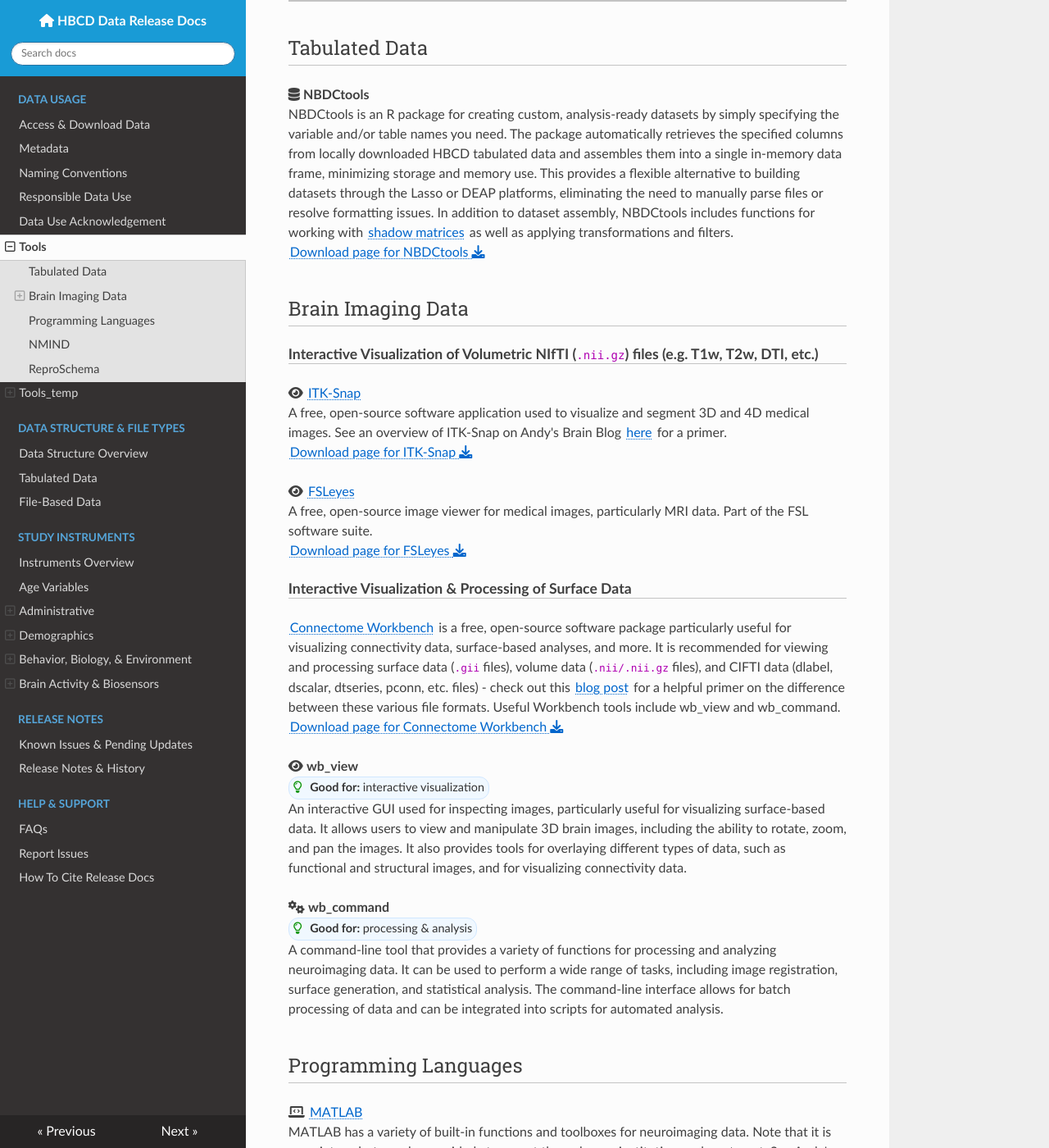
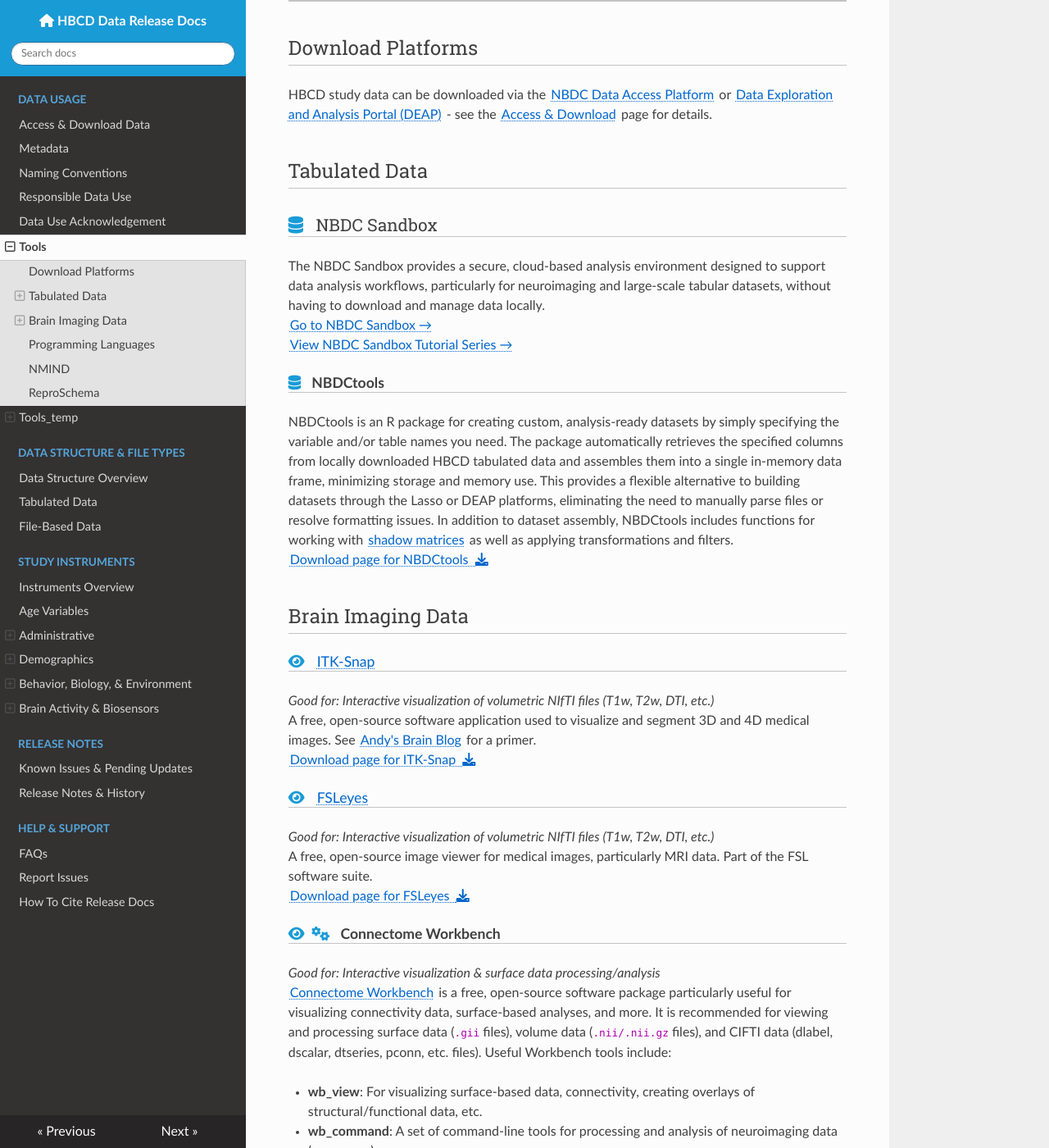
Before and after one commit to nbdc-datahub/hbcd-docs, an MkDocs documentation site: the page built from docs/access/tools.md, in a window 1280 px wide and 1400 px high, scrolled down 195 px. Shown: the whole window at 82% size. Built offline with MkDocs 1.6.1, drawn with Linux system fonts in a browser that asks for light colours; nearby versions of some CDN libraries; some of the changed text lies outside the part shown.

Commit message:
update tools page to add NBDC sandbox and other details

```diff
--- a/docs/access/tools.md
+++ b/docs/access/tools.md
@@ -1,43 +1,41 @@
 # Recommended Programs & Utilities
 
-<!-- ## Download Platforms
-
-### NBDC Data Access Platform
-
-### DEAP -->
+## Download Platforms
+HBCD study data can be downloaded via the [NBDC Data Access Platform](https://nbdc-datashare.lassoinformatics.com/) or [Data Exploration and Analysis Portal (DEAP)](https://hbcd.deapscience.com/#/home") - see the [Access & Download](download.md#explore-download-hbcd-study-data) page for details.
 
 ## Tabulated Data
-<i class="fas fa-database"></i> **NBDCtools**
-NBDCtools is an R package for creating custom, analysis-ready datasets by simply specifying the variable and/or table names you need. The package automatically retrieves the specified columns from locally downloaded HBCD tabulated data and assembles them into a single in-memory data frame, minimizing storage and memory use. This provides a flexible alternative to building datasets through the Lasso or DEAP platforms, eliminating the need to manually parse files or resolve formatting issues. In addition to dataset assembly, NBDCtools includes functions for working with [shadow matrices](phenotypes.md#shadow-matrices-for-missing-data) as well as applying transformations and filters.
-[Download page for NBDCtools <i class="fa fa-download"></i>](https://software.nbdc-datahub.org/NBDCtools/index.html)
+
+### <i class="fas fa-database header-icon"></i> NBDC Sandbox
+The NBDC Sandbox provides a secure, cloud-based analysis environment designed to support data analysis workflows, particularly for neuroimaging and large-scale tabular datasets, without having to download and manage data locally.
+[Go to NBDC Sandbox →](https://nbdc-safe.lassoinformatics.com/pun/sys/dashboard)
+[View NBDC Sandbox Tutorial Series →](https://hdcc-sandbox-rtd.readthedocs.io/latest/)
+
+#### <i class="fas fa-database header-icon"></i> NBDCtools
+NBDCtools is an R package for creating custom, analysis-ready datasets by simply specifying the variable and/or table names you need. The package automatically retrieves the specified columns from locally downloaded HBCD tabulated data and assembles them into a single in-memory data frame, minimizing storage and memory use. This provides a flexible alternative to building datasets through the Lasso or DEAP platforms, eliminating the need to manually parse files or resolve formatting issues. In addition to dataset assembly, NBDCtools includes functions for working with [shadow matrices](../datacuration/phenotypes.md#shadow-matrices-for-missing-data) as well as applying transformations and filters.
+[Download page for NBDCtools &nbsp;<i class="fa fa-download"></i>](https://software.nbdc-datahub.org/NBDCtools/index.html)
 
 ## Brain Imaging Data
-#### Interactive Visualization of Volumetric NIfTI (`.nii.gz`) files (e.g. T1w, T2w, DTI, etc.)
-<i class="fa-solid fa-eye"></i></i> **[ITK-Snap](http://www.itksnap.org/pmwiki/pmwiki.php)**
-A free, open-source software application used to visualize and segment 3D and 4D medical images. See an overview of ITK-Snap on Andy's Brain Blog [here](https://andysbrainbook.readthedocs.io/en/latest/ITK-Snap/ITK-Snap_Overview.html#itk-snap-overview) for a primer.
-[Download page for ITK-Snap <i class="fa fa-download"></i>](http://www.itksnap.org/pmwiki/pmwiki.php?n=Downloads.SNAP4)
 
-<i class="fa-solid fa-eye"></i></i> **[FSLeyes](https://fsl.fmrib.ox.ac.uk/fsl/docs/#/utilities/fsleyes)**
+#### <i class="fa-solid fa-eye header-icon"></i> [ITK-Snap](http://www.itksnap.org/pmwiki/pmwiki.php)
+*Good for: Interactive visualization of volumetric NIfTI files (T1w, T2w, DTI, etc.)*
+A free, open-source software application used to visualize and segment 3D and 4D medical images. See [Andy's Brain Blog](https://andysbrainbook.readthedocs.io/en/latest/ITK-Snap/ITK-Snap_Overview.html#itk-snap-overview) for a primer.
+[Download page for ITK-Snap &nbsp;<i class="fa fa-download"></i>](http://www.itksnap.org/pmwiki/pmwiki.php?n=Downloads.SNAP4)
+
+#### <i class="fa-solid fa-eye header-icon"></i> [FSLeyes](https://fsl.fmrib.ox.ac.uk/fsl/docs/#/utilities/fsleyes)
+*Good for: Interactive visualization of volumetric NIfTI files (T1w, T2w, DTI, etc.)*
 A free, open-source image viewer for medical images, particularly MRI data. Part of the FSL software suite.
-[Download page for FSLeyes <i class="fa fa-download"></i>](https://fsl.fmrib.ox.ac.uk/fsl/docs/#/utilities/fsleyes)
+[Download page for FSLeyes &nbsp;<i class="fa fa-download"></i>](https://fsl.fmrib.ox.ac.uk/fsl/docs/#/utilities/fsleyes)
 
-#### Interactive Visualization & Processing of Surface Data
-**[Connectome Workbench](https://www.humanconnectome.org/software/connectome-workbench)** is a free, open-source software package particularly useful for visualizing connectivity data, surface-based analyses, and more. It is recommended for viewing and processing surface data (`.gii` files), volume data (`.nii/.nii.gz` files), and CIFTI data (dlabel, dscalar, dtseries, pconn, etc. files) - check out this [blog post](https://mvpa.blogspot.com/2014/03/nifti-cifti-gifti-in-hcp-and-workbench.html) for a helpful primer on the difference between these various file formats. Useful Workbench tools include wb_view and wb_command.
+#### <i class="fa-solid fa-eye header-icon"></i><i class="fas fa-cogs header-icon"></i> Connectome Workbench
+*Good for: Interactive visualization & surface data processing/analysis*
+**[Connectome Workbench](https://www.humanconnectome.org/software/connectome-workbench)** is a free, open-source software package particularly useful for visualizing connectivity data, surface-based analyses, and more. It is recommended for viewing and processing surface data (`.gii` files), volume data (`.nii/.nii.gz` files), and CIFTI data (dlabel, dscalar, dtseries, pconn, etc. files). Useful Workbench tools include:
+
+- **wb_view**: For visualizing surface-based data, connectivity, creating overlays of structural/functional data, etc.
+- **wb_command**: A set of command-line tools for processing and analysis of neuroimaging data (see [usage](https://www.humanconnectome.org/software/workbench-command))
+
 [Download page for Connectome Workbench <i class="fa fa-download"></i>](https://humanconnectome.org/software/get-connectome-workbench)
 
-<i class="fa-solid fa-eye"></i></i> **wb_view**
-<span style="display: inline-block; background-color: #f0f8ff; color: #333; border-radius: 12px; padding: 1px 5px; font-size: 0.9em; border: 1px solid #d0e7ff;">
-  <i class="fa-regular fa-lightbulb" style="margin-right: 6px; color:rgb(13, 148, 8);"></i>
-  <strong>Good for:</strong> interactive visualization
-</span>
-An interactive GUI used for inspecting images, particularly useful for visualizing surface-based data. It allows users to view and manipulate 3D brain images, including the ability to rotate, zoom, and pan the images. It also provides tools for overlaying different types of data, such as functional and structural images, and for visualizing connectivity data.
-
-<i class="fas fa-cogs"></i> **wb_command**
-<span style="display: inline-block; background-color: #f0f8ff; color: #333; border-radius: 12px; padding: 1px 5px; font-size: 0.9em; border: 1px solid #d0e7ff;">
-  <i class="fa-regular fa-lightbulb" style="margin-right: 6px; color:rgb(13, 148, 8);"></i>
-  <strong>Good for:</strong> processing & analysis
-</span>
-A command-line tool that provides a variety of functions for processing and analyzing neuroimaging data. It can be used to perform a wide range of tasks, including image registration, surface generation, and statistical analysis. The command-line interface allows for batch processing of data and can be integrated into scripts for automated analysis.
+<!-- - check out this [blog post](https://mvpa.blogspot.com/2014/03/nifti-cifti-gifti-in-hcp-and-workbench.html) for a helpful primer on the difference between these various file formats.  -->
 
 ## Programming Languages
 
```
Also changed, not shown: docs/access/download.md (+1 -1 lines).
